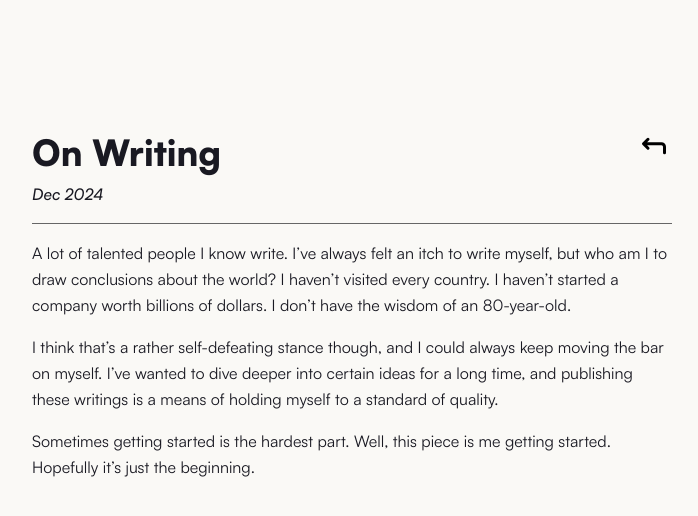
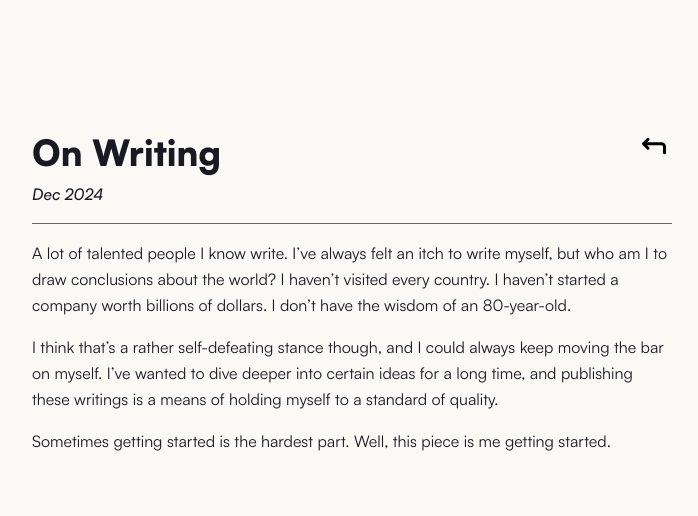
Before and after one commit to csaye/csaye.com-v8, a Next.js app: page /writing/on-writing in a window 1280 px wide. Shown: the top 516 px of the page, without its empty margins (288-986 px from the left). Built offline with nearby package versions, Linux system fonts and the light colour scheme.

Commit message:
Clean up

```diff
--- a/app/writing/on-writing/page.tsx
+++ b/app/writing/on-writing/page.tsx
@@ -1,14 +1,7 @@
 import { PageLayout } from '@/components/PageLayout'
-import { Writing } from '../writings'
+import { onWriting } from '../writings'
 import { writingToDateString } from '../utils'
 import { IconLink } from '@/components/IconLink'
-
-export const onWriting: Writing = {
-  title: 'On Writing',
-  path: 'on-writing',
-  month: 12,
-  year: 2024,
-}
 
 export default function OnWriting() {
   return (
@@ -34,7 +27,7 @@ export default function OnWriting() {
 
           <p>
             Sometimes getting started is the hardest part. Well, this piece is
-            me getting started. Hopefully it’s just the beginning.
+            me getting started.
           </p>
         </>
       }
--- a/app/writing/writings.ts
+++ b/app/writing/writings.ts
@@ -1,5 +1,3 @@
-import { onWriting } from './on-writing/page'
-
 export type Writing = {
   title: string
   path: string
@@ -7,4 +5,11 @@ export type Writing = {
   year: number
 }
 
+export const onWriting: Writing = {
+  title: 'On Writing',
+  path: 'on-writing',
+  month: 12,
+  year: 2024,
+}
+
 export const writings: Writing[] = [onWriting]
```
